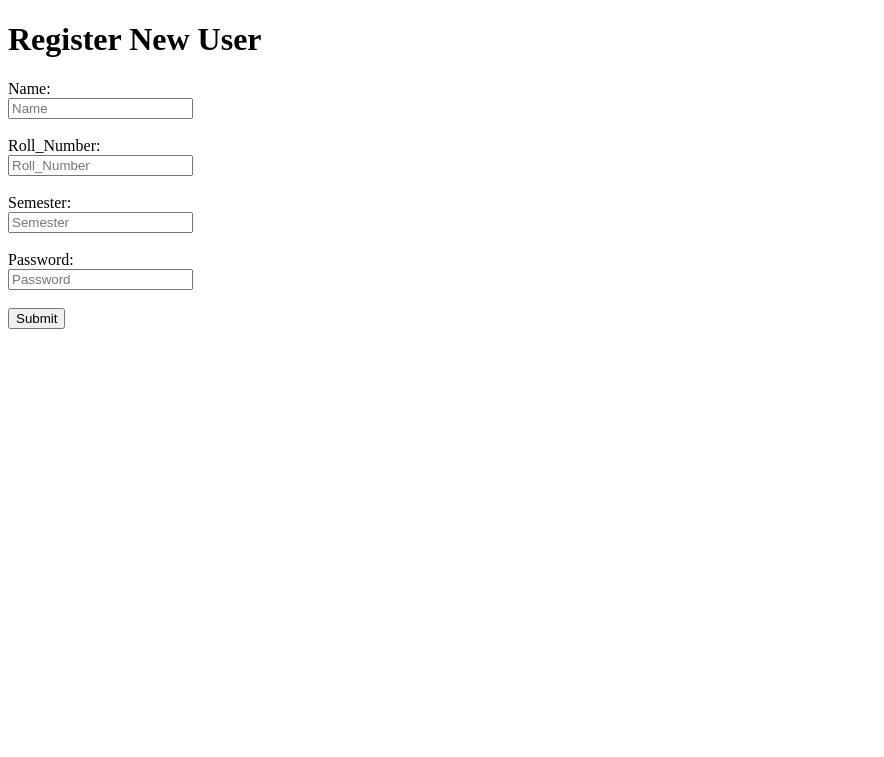
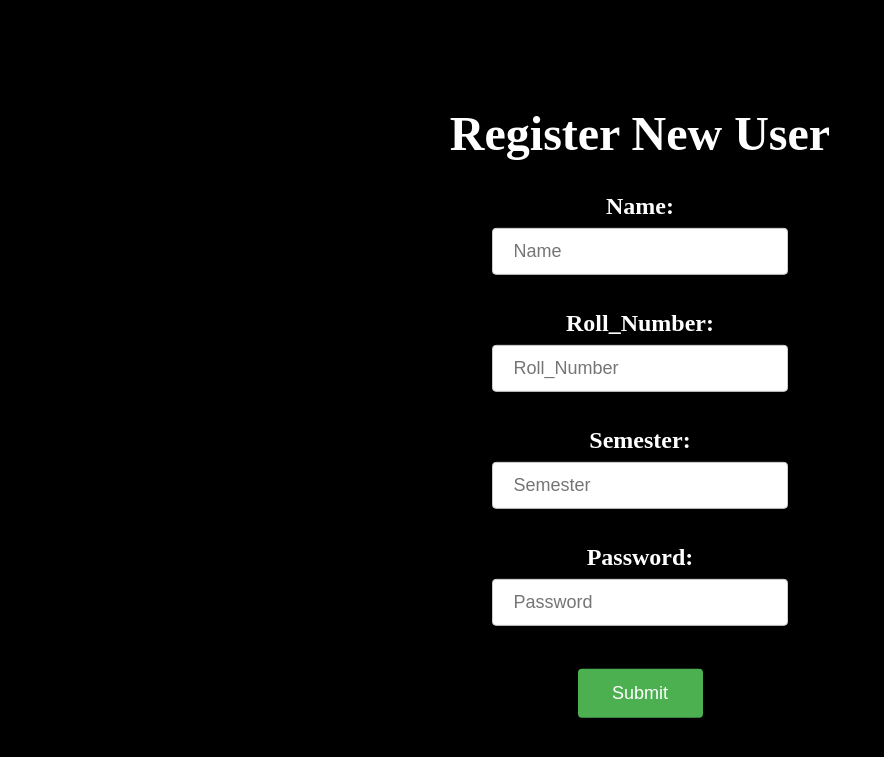
Before and after one commit to Cromyl/StudyBuddy, a PHP site: page /RegisterUser.php in a window 1280 px wide. Shown: the top 757 px of the page, without its empty margins (0-884 px from the left). Run offline with PHP 8.4, Linux system fonts and the light colour scheme.

Commit message:
Update RegisterUser.php

```diff
--- a/StudyBuddy/RegisterUser.php
+++ b/StudyBuddy/RegisterUser.php
@@ -5,8 +5,14 @@
     <meta http-equiv="X-UA-Compatible" content="IE=edge">
     <meta name="viewport" content="width=device-width, initial-scale=1.0">
     <title>Document</title>
+    <link rel="stylesheet" href="style.css">
 </head>
 <body>
+    <div class="bgimg"> </div>
+    <div class="bgtext">
+
+
+
         <h1>Register New User</h1>
         <form action="" method="POST">
             <label for="name">Name:</label><br>
@@ -21,5 +27,6 @@
             <input type="submit" name="submit" id="submit">
         </form>
     </div>
+    </div>
 </body>
 </html>
```
